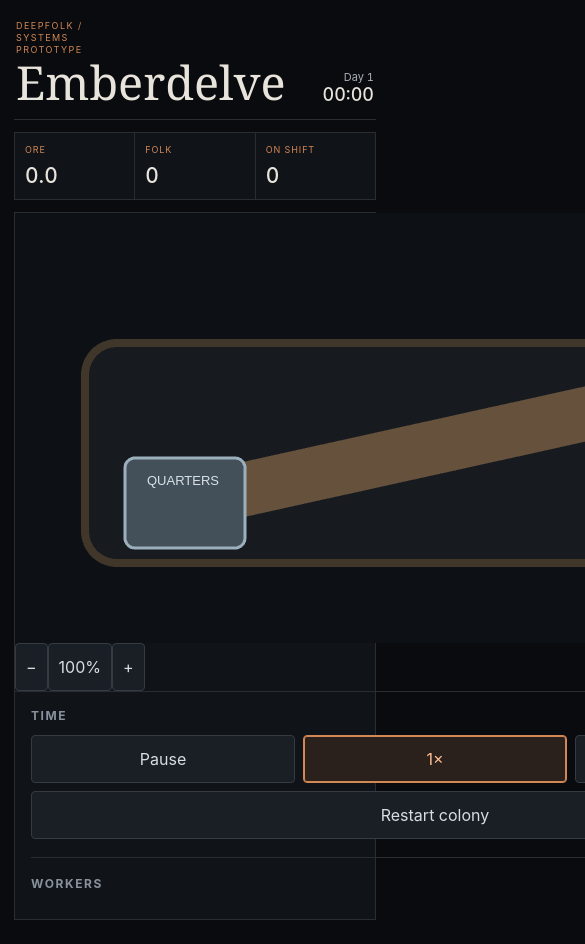
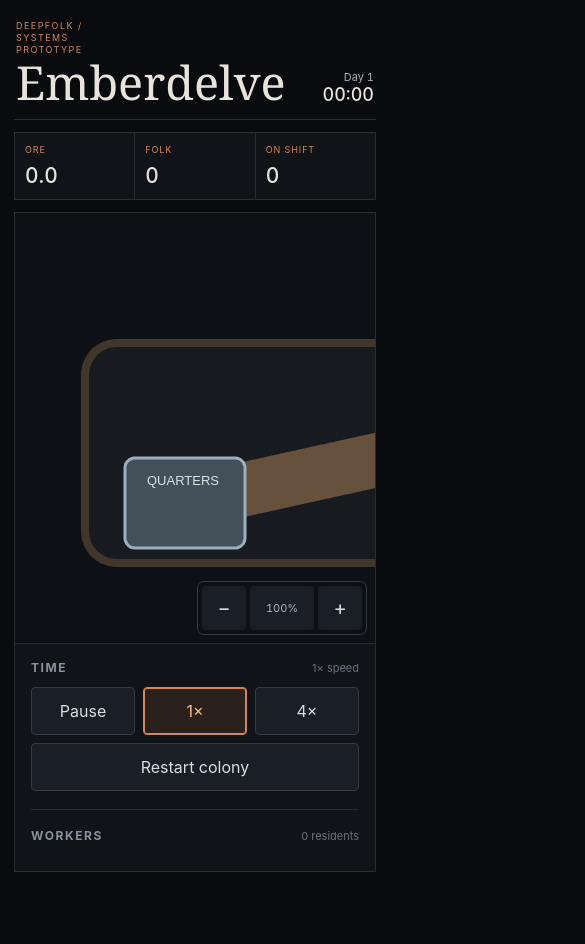
Before and after one commit to ngrash/deepfolk, a Vue app: page / in a window 390 px wide. Shown: the top 944 px of the page, 585 px wide, since content can reach past the window. After the commit the page ends 896 px from the top, so only its background shows below. Built offline with nearby package versions, Linux system fonts and the light colour scheme.

Commit message:
Style touch camera controls

```diff
--- a/src/style.css
+++ b/src/style.css
@@ -12,8 +12,13 @@ h1 { font-family: Georgia, serif; font-size: clamp(38px, 6vw, 70px); line-height
 article { min-width: 0; background: #101318; padding: 18px; display: flex; justify-content: space-between; align-items: center; gap: 8px; }
 article strong { font-size: 24px; font-weight: 500; font-variant-numeric: tabular-nums; }
 .mine { display: grid; grid-template-columns: minmax(0, 1fr) 260px; border: 1px solid #292d32; background: #101318; }
-.canvas { min-width: 0; align-self: start; overflow: hidden; background: #0d1014; }
+.canvas-shell { position: relative; min-width: 0; align-self: start; overflow: hidden; background: #0d1014; }
+.canvas { min-width: 0; overflow: hidden; cursor: grab; touch-action: none; user-select: none; }
+.canvas:active { cursor: grabbing; }
 canvas { display: block; width: 100%; height: auto; aspect-ratio: 840 / 430; }
+.camera-controls { position: absolute; right: 10px; bottom: 10px; display: grid; grid-template-columns: 42px 62px 42px; gap: 4px; padding: 4px; border: 1px solid #343b43; border-radius: 7px; background: rgb(13 16 20 / 88%); backdrop-filter: blur(8px); }
+.camera-controls button { min-height: 40px; padding: 6px; border: 0; background: #1a1f25; font-size: 20px; }
+.camera-controls .zoom-level { color: #aeb7c0; font-size: 11px; font-variant-numeric: tabular-nums; }
 aside { border-left: 1px solid #292d32; padding: 22px; }
 .panel-heading { display: flex; align-items: baseline; justify-content: space-between; gap: 12px; margin-bottom: 12px; }
 .panel-heading > span { color: #69737e; font-size: 11px; }
@@ -41,6 +46,8 @@ li small { color: #7f8994; }
   article span { font-size: 9px; letter-spacing: .1em; white-space: nowrap; }
   article strong { font-size: 21px; }
   .mine { grid-template-columns: 1fr; }
+  .camera-controls { right: 8px; bottom: 8px; grid-template-columns: 44px 64px 44px; }
+  .camera-controls button { min-height: 44px; }
   aside { border-left: 0; border-top: 1px solid #292d32; padding: 16px; }
   .time-panel { padding-bottom: 18px; border-bottom: 1px solid #292d32; }
   .workers-panel { padding-top: 18px; }
```
